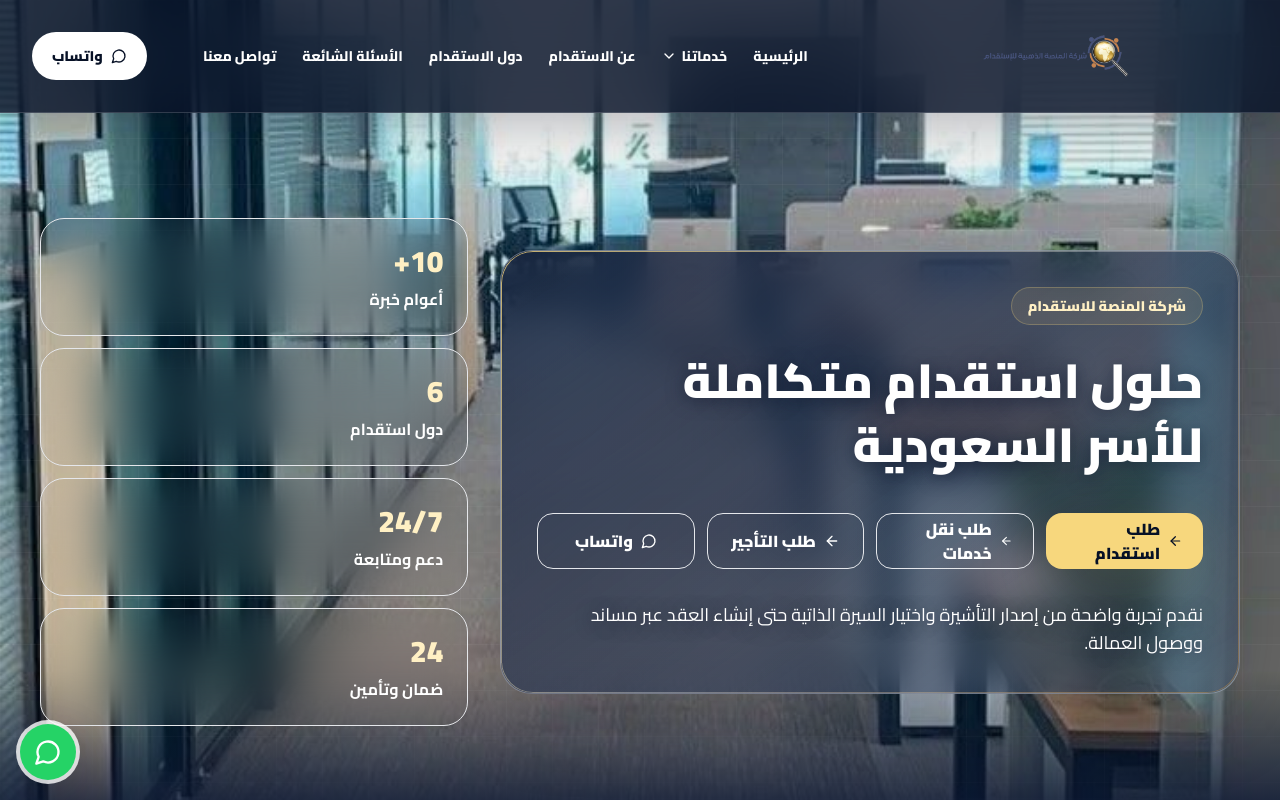
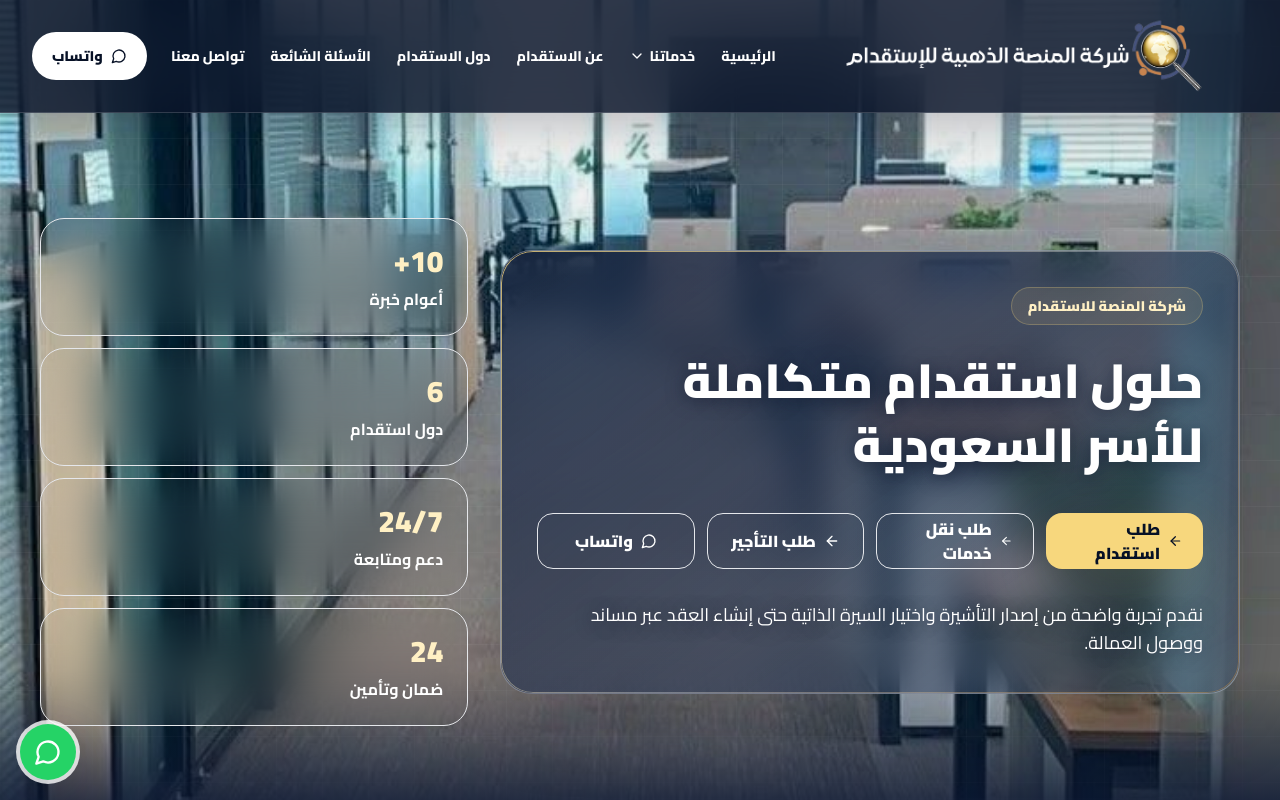
Before and after one commit to almanasah-recruitment/almanasah-recruitment, a Next.js app: page / in a window 1280 px wide. Shown: the top 800 px of the page. Built offline with nearby package versions, Linux system fonts and the light colour scheme.

Commit message:
Use responsive navbar logos

```diff
--- a/components/Navbar.tsx
+++ b/components/Navbar.tsx
@@ -21,9 +21,14 @@ export default function Navbar() {
       <nav className="mx-auto flex h-28 max-w-[98rem] items-center justify-between gap-3 px-5 sm:px-7 lg:px-8">
         <Link href="/" className="flex min-w-0 flex-1 items-center md:flex-none md:shrink-0" aria-label="شركة المنصة الذهبية للاستقدام">
           <img
-            src="/header-logo-full.png"
+            src="/header-logo-mobile.png"
             alt="شركة المنصة الذهبية للاستقدام"
-            className="h-auto max-h-20 w-[13.5rem] object-contain sm:w-72 md:w-80 lg:w-[22rem] xl:w-[24rem]"
+            className="h-auto max-h-20 w-[min(15rem,calc(100vw-7rem))] object-contain sm:w-64 md:hidden"
+          />
+          <img
+            src="/header-logo-desktop.png"
+            alt="شركة المنصة الذهبية للاستقدام"
+            className="hidden h-auto max-h-20 w-80 object-contain md:block lg:w-[24rem] xl:w-[28rem]"
           />
         </Link>
 
```
Also changed, not shown: public/header-logo-desktop.png (added), public/header-logo-mobile.png (added).
